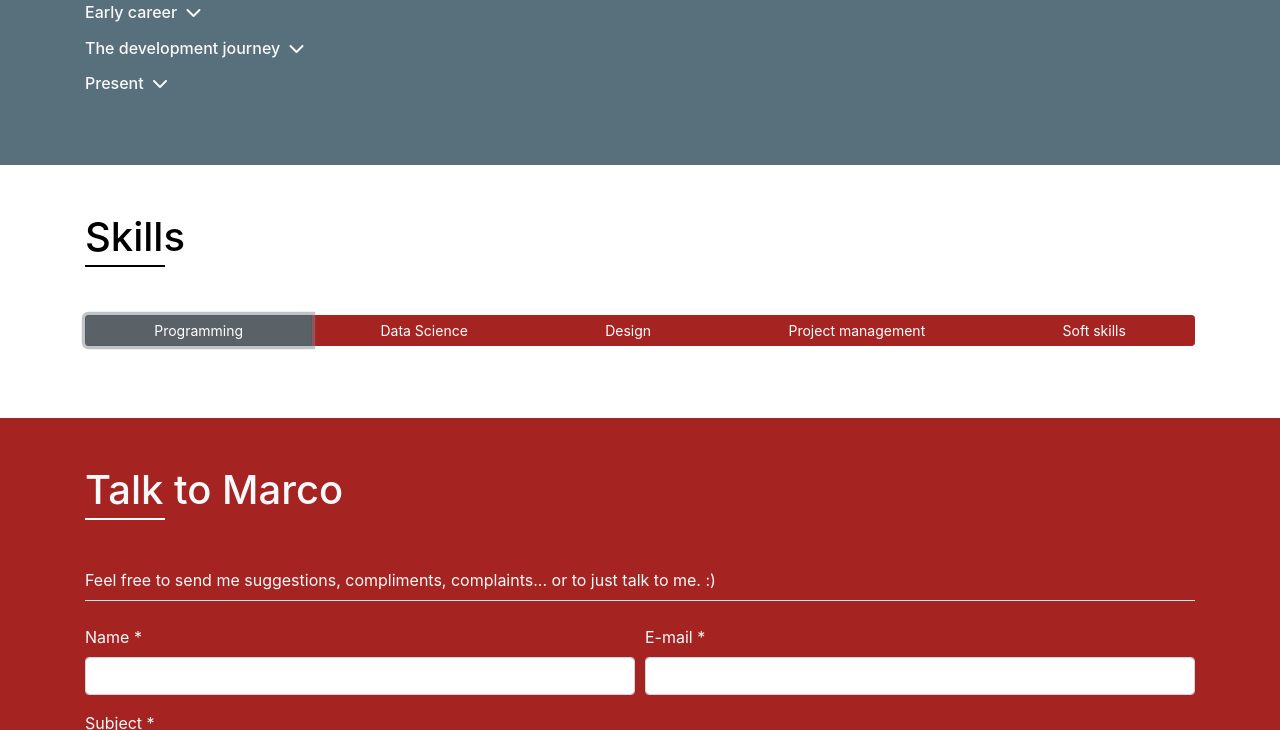
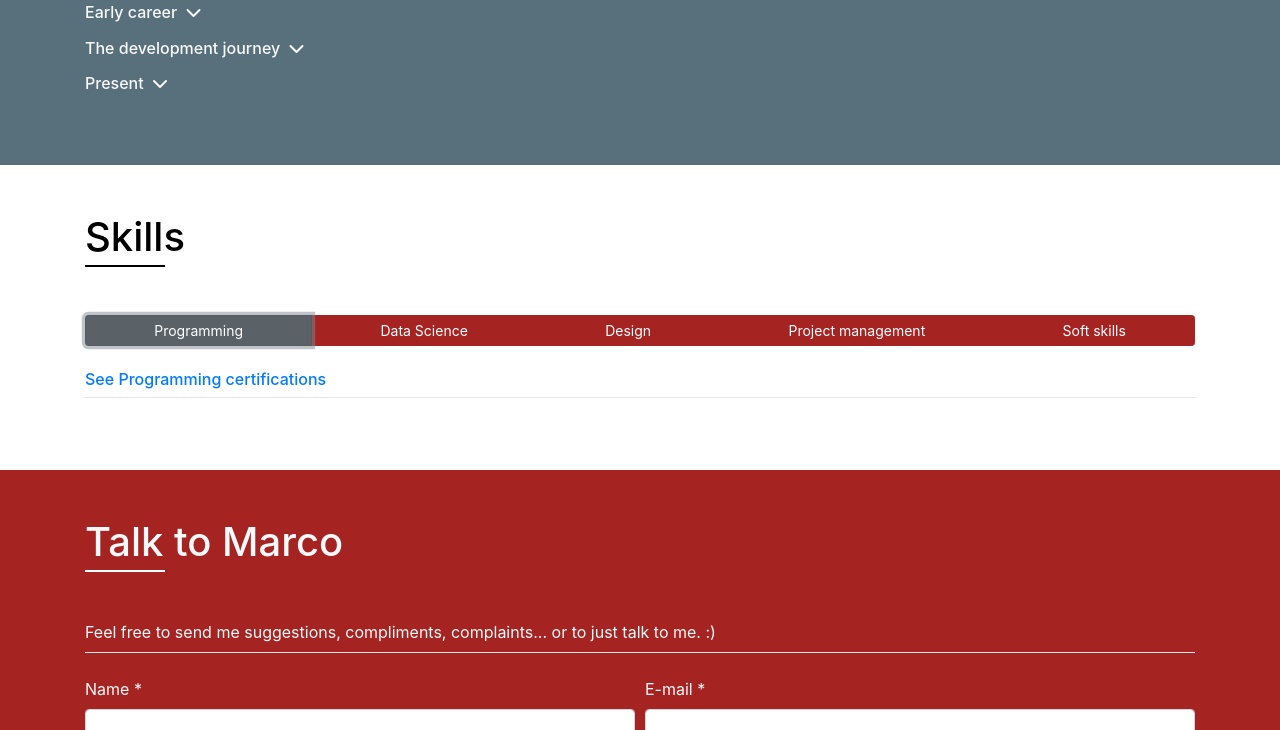
Before and after one commit to santosmarco/marco-rio-br, a website: page views/index.html in a window 1280 px wide. Both pictures are taken after a click on the button "Programming". Shown: the part 1672-2402 px from the top of the page. Drawn offline with nearby package versions, Linux system fonts and the light colour scheme; no server answers.

Commit message:
Added "Show certifications" on section#skills

```diff
--- a/public/scripts/script.js
+++ b/public/scripts/script.js
@@ -122,6 +122,16 @@ function renderSkillsCategory($skillsMenuItem) {
     .replace("-", " ");
   renderSkills(category);
   $("#skillsMenuCurrent").text(category);
+  if (category != "Soft") {
+    $("#skillsCertificationsTitle").text(category);
+    $("#skillsCertificationsLink").attr(
+      "href",
+      `/c/${category.toLowerCase().replace(" ", "-")}`
+    );
+  } else {
+    $("#skillsCertificationsTitle").text("Soft skills");
+    $("#skillsCertificationsLink").attr("href", `/c/soft-skills`);
+  }
 }
 
 $(document).ready(() => {
--- a/views/index.html
+++ b/views/index.html
@@ -638,6 +638,16 @@
           </div>
         </div>
       </div>
+      <div class="container">
+        <a id="skillsCertificationsLink" href="/c/programming"
+          ><h6 class="my-0">
+            See
+            <span id="skillsCertificationsTitle">Programming</span>
+            certifications
+          </h6></a
+        >
+        <hr class="mt-2 mb-4" />
+      </div>
       <div id="skillsContent" class="container mb-4"></div>
     </section>
 
@@ -719,7 +729,7 @@
     </section>
 
     <!-- Footer -->
-    <footer class="bg-6 py-4 text-center">
+    <footer class="bg-6 py-4 text-center footer-shadow">
       Made with <i class="fas fa-heart text-danger"></i> by Marco Santos.
       <a href="https://www.github.com/">Source.</a>
     </footer>
```
